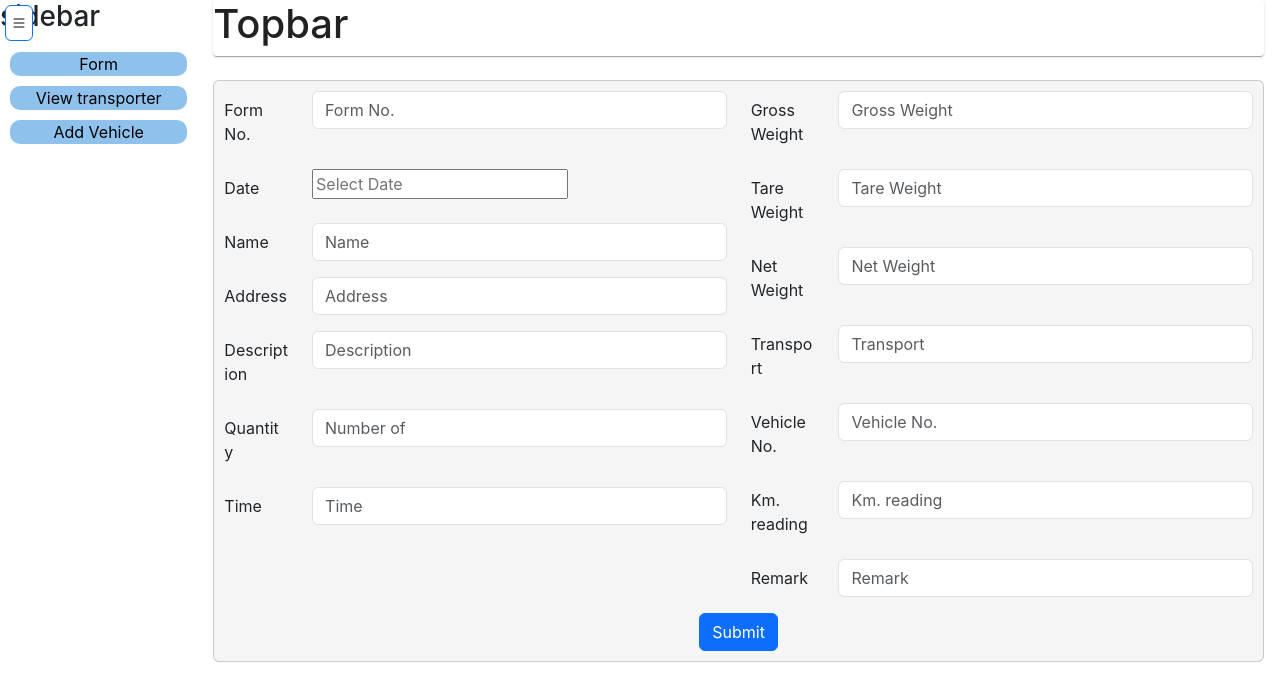
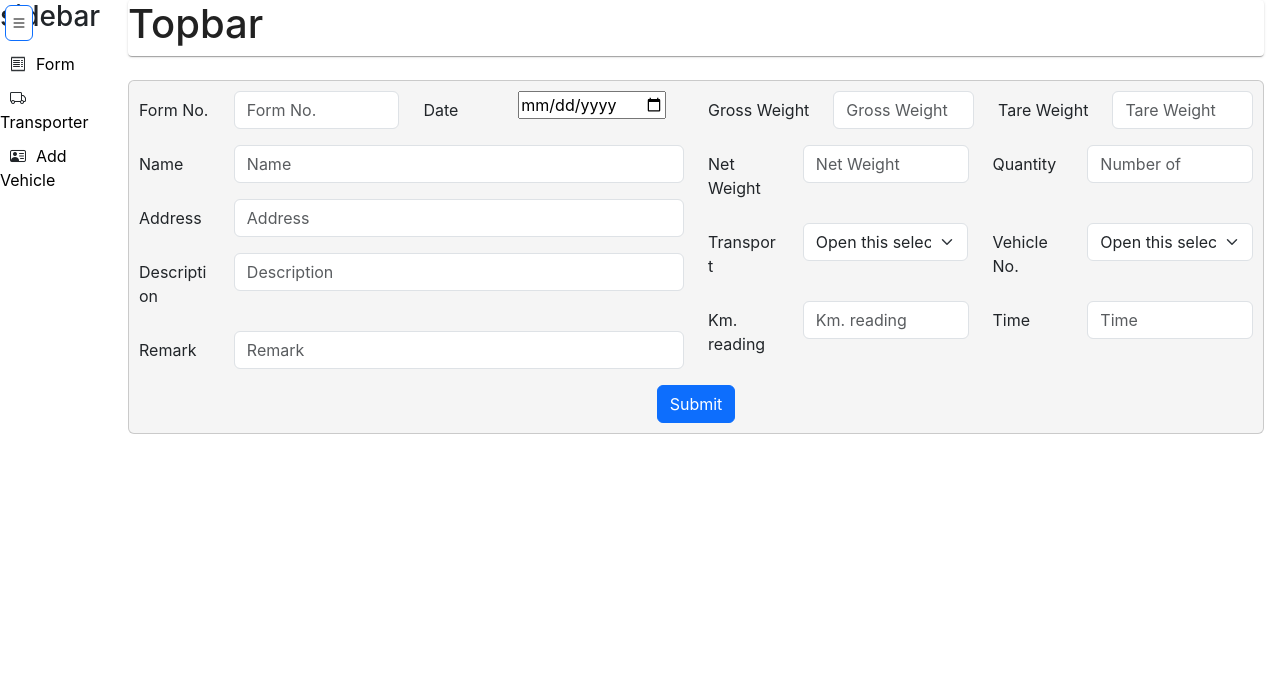
Before and after one commit to UchitChavda/Stone_App, a React (Create React App) app: page / in a window 1280 px wide. Both pictures are taken after a click on the button 19 px from the left and 23 px from the top of the page. Shown: the top 700 px of the page. Built offline with nearby package versions, Linux system fonts and the light colour scheme.

Commit message:
updated form and transport modal

```diff
--- a/src/App.js
+++ b/src/App.js
@@ -1,11 +1,9 @@
-import logo from './logo.svg';
 import './App.css';
-import { Card, Grid } from '@mui/material';
+import { Grid } from '@mui/material';
 import Sidebar from './Pages/Sidebar';
 import Topbar from './Pages/Topbar';
 import Main from './Pages/BillForm';
 import { useState } from 'react';
-// import { BrowserRouter, Routes, Route, Link } from "react-router-dom";
 import { BrowserRouter as Router, Routes, Route } from 'react-router-dom';
 import ViewTransporter from './Pages/ViewTransporter';
 import AddVehicle from './Pages/AddVehicle';
@@ -22,10 +20,10 @@ function App() {
         <Grid container columnSpacing={2} lg={12} md={12} sm={12} xs={12}>
           {isHovered && (
             <>
-              <Grid item lg={2} md={2} sm={2} xs={2}>
+              <Grid item lg={1.2} md={2} sm={2} xs={2}>
                 <Sidebar />
               </Grid>
-              <Grid item lg={10} md={10} sm={10} xs={10}>
+              <Grid item lg={10.8} md={10} sm={10} xs={10}>
                 <MenuButton isHovered={isHovered} setIsHovered={setIsHovered} />
                 <Topbar />
                 <Routes>
@@ -42,7 +40,7 @@ function App() {
               {/* <Grid item lg={1} md={0} sm={0} xs={0}>
                 <Sidebar isHovered={isHovered} setIsHovered={setIsHovered} />
               </Grid> */}
-              <Grid item lg={12} md={12} sm={12} xs={12} style={{marginLeft: '16px', marginTop: '16px'}}>
+              <Grid item lg={12} md={12} sm={12} xs={12} style={{ marginLeft: '16px', marginTop: '16px' }}>
                 <MenuButton isHovered={isHovered} setIsHovered={setIsHovered} />
                 <Topbar />
                 <Routes>
--- a/src/Pages/BillForm.jsx
+++ b/src/Pages/BillForm.jsx
@@ -5,6 +5,7 @@ import Button from 'react-bootstrap/Button';
 import Card from 'react-bootstrap/Card';
 import Row from 'react-bootstrap/Row';
 import DatePicker from "react-datepicker";
+import Dropdown from 'react-bootstrap/Dropdown';
 import "react-datepicker/dist/react-datepicker.css";
 
 function Main() {
@@ -60,7 +61,7 @@ function Main() {
                                 <Form.Label column sm="2">
                                     Form No.
                                 </Form.Label>
-                                <Col sm="10">
+                                <Col sm="4">
                                     <Form.Control
                                         type="text"
                                         placeholder="Form No."
@@ -68,20 +69,15 @@ function Main() {
                                         onChange={(e) => setFormNo(e.target.value)}
                                     />
                                 </Col>
-                            </Form.Group>
-
-                            <Form.Group as={Row} className="mb-3" controlId="formPlaintextPassword">
                                 <Form.Label column sm="2">
                                     Date
                                 </Form.Label>
-                                <Col sm="10">
-                                    <DatePicker
-                                        selected={date}
-                                        onChange={(date) => setDate(date)}
-                                        placeholderText="Select Date"
-                                    />
+                                <Col sm='4'>
+                                    <input type='date' placeholder='Select Date'></input>
                                 </Col>
                             </Form.Group>
+
+
 
                             <Form.Group as={Row} className="mb-3" controlId="formPlaintextPassword">
                                 <Form.Label column sm="2">
@@ -127,9 +123,64 @@ function Main() {
 
                             <Form.Group as={Row} className="mb-3" controlId="formPlaintextPassword">
                                 <Form.Label column sm="2">
+                                    Remark
+                                </Form.Label>
+                                <Col sm="10">
+                                    <Form.Control
+                                        type="text"
+                                        placeholder="Remark"
+                                        value={remark}
+                                        onChange={(e) => setRemark(e.target.value)}
+                                    />
+                                </Col>
+                            </Form.Group>
+
+                        </Col>
+
+                        <Col sm="6">
+
+                            <Form.Group as={Row} className="mb-3" controlId="formPlaintextPassword">
+                                <Form.Label column sm='auto' >
+                                    Gross Weight
+                                </Form.Label>
+                                <Col>
+                                    <Form.Control
+                                        type="text"
+                                        placeholder="Gross Weight"
+                                        value={grossWeight}
+                                        onChange={(e) => setGrossWeight(e.target.value)}
+                                    />
+                                </Col>
+                                <Form.Label column sm='auto' >
+                                    Tare Weight
+                                </Form.Label>
+                                <Col >
+                                    <Form.Control
+                                        type="text"
+                                        placeholder="Tare Weight"
+                                        value={tareWeight}
+                                        onChange={(e) => setTareWeight(e.target.value)}
+                                    />
+                                </Col>
+
+                            </Form.Group>
+
+                            <Form.Group as={Row} className="mb-3" controlId="formPlaintextPassword">
+                                <Form.Label column sm='2' >
+                                    Net Weight
+                                </Form.Label>
+                                <Col >
+                                    <Form.Control
+                                        type="text"
+                                        placeholder="Net Weight"
+                                        value={netWeight}
+                                        onChange={(e) => setNetWeight(e.target.value)}
+                                    />
+                                </Col>
+                                <Form.Label column sm='2'>
                                     Quantity
                                 </Form.Label>
-                                <Col sm="10">
+                                <Col >
                                     <Form.Control
                                         type="text"
                                         placeholder="Number of"
@@ -141,89 +192,32 @@ function Main() {
 
                             <Form.Group as={Row} className="mb-3" controlId="formPlaintextPassword">
                                 <Form.Label column sm="2">
-                                    Time
-                                </Form.Label>
-                                <Col sm="10">
-                                    <Form.Control
-                                        type="text"
-                                        placeholder="Time"
-                                        value={time}
-                                        onChange={(e) => setTime(e.target.value)}
-                                    />
-                                </Col>
-                            </Form.Group>
-
-                        </Col>
-
-                        <Col sm="6">
-
-                            <Form.Group as={Row} className="mb-3" controlId="formPlaintextPassword">
-                                <Form.Label column sm="2">
-                                    Gross Weight
-                                </Form.Label>
-                                <Col sm="10">
-                                    <Form.Control
-                                        type="text"
-                                        placeholder="Gross Weight"
-                                        value={grossWeight}
-                                        onChange={(e) => setGrossWeight(e.target.value)}
-                                    />
-                                </Col>
-                            </Form.Group>
-
-                            <Form.Group as={Row} className="mb-3" controlId="formPlaintextPassword">
-                                <Form.Label column sm="2">
-                                    Tare Weight
-                                </Form.Label>
-                                <Col sm="10">
-                                    <Form.Control
-                                        type="text"
-                                        placeholder="Tare Weight"
-                                        value={tareWeight}
-                                        onChange={(e) => setTareWeight(e.target.value)}
-                                    />
-                                </Col>
-                            </Form.Group>
-
-                            <Form.Group as={Row} className="mb-3" controlId="formPlaintextPassword">
-                                <Form.Label column sm="2">
-                                    Net Weight
-                                </Form.Label>
-                                <Col sm="10">
-                                    <Form.Control
-                                        type="text"
-                                        placeholder="Net Weight"
-                                        value={netWeight}
-                                        onChange={(e) => setNetWeight(e.target.value)}
-                                    />
-                                </Col>
-                            </Form.Group>
-
-                            <Form.Group as={Row} className="mb-3" controlId="formPlaintextPassword">
-                                <Form.Label column sm="2">
                                     Transport
                                 </Form.Label>
-                                <Col sm="10">
-                                    <Form.Control
-                                        type="text"
-                                        placeholder="Transport"
-                                        value={transport}
-                                        onChange={(e) => setTransport(e.target.value)}
-                                    />
+                                <Col sm="4">
+                                    <Form.Select aria-label="Default select example">
+                                        <option>Open this select menu</option>
+                                        <option value="1">One</option>
+                                        <option value="2">Two</option>
+                                        <option value="3">Three</option>
+                                    </Form.Select>
                                 </Col>
-                            </Form.Group>
-
-                            <Form.Group as={Row} className="mb-3" controlId="formPlaintextPassword">
                                 <Form.Label column sm="2">
                                     Vehicle No.
                                 </Form.Label>
-                                <Col sm="10">
-                                    <Form.Control
+                                <Col sm="4">
+                                    {/* <Form.Control
                                         type="text"
                                         placeholder="Vehicle No."
                                         value={vehicleNo}
                                         onChange={(e) => setVehicleNo(e.target.value)}
-                                    />
+                                    /> */}
+                                    <Form.Select aria-label="Default select example">
+                                        <option>Open this select menu</option>
+                                        <option value="1">One</option>
+                                        <option value="2">Two</option>
+                                        <option value="3">Three</option>
+                                    </Form.Select>
                                 </Col>
                             </Form.Group>
 
@@ -231,7 +225,7 @@ function Main() {
                                 <Form.Label column sm="2">
                                     Km. reading
                                 </Form.Label>
-                                <Col sm="10">
+                                <Col >
                                     <Form.Control
                                         type="text"
                                         placeholder="Km. reading"
@@ -239,18 +233,15 @@ function Main() {
                                         onChange={(e) => setKmReading(e.target.value)}
                                     />
                                 </Col>
-                            </Form.Group>
-
-                            <Form.Group as={Row} className="mb-3" controlId="formPlaintextPassword">
                                 <Form.Label column sm="2">
-                                    Remark
+                                    Time
                                 </Form.Label>
-                                <Col sm="10">
+                                <Col s>
                                     <Form.Control
                                         type="text"
-                                        placeholder="Remark"
-                                        value={remark}
-                                        onChange={(e) => setRemark(e.target.value)}
+                                        placeholder="Time"
+                                        value={time}
+                                        onChange={(e) => setTime(e.target.value)}
                                     />
                                 </Col>
                             </Form.Group>
--- a/src/Pages/Sidebar.jsx
+++ b/src/Pages/Sidebar.jsx
@@ -1,23 +1,11 @@
 import Card from 'react-bootstrap/Card';
-import React, { useState } from 'react';
-import { BrowserRouter, Routes, Route, Link } from "react-router-dom";
-import { NavLink } from "react-router-dom";
+import React from 'react';
+import { Link } from "react-router-dom";
 
 function Sidebar({ isHovered, setIsHovered }) {
-
-    const handleclick1 = () => {
-        setIsHovered(true)
-    }
-
-    const handleclick2 = () => {
-        setIsHovered(false)
-    }
-
     return (
         <div>
             <Card
-                // onMouseEnter={handleclick1}
-                // onMouseLeave={handleclick2}
                 style={{
                     height: "98vh",
                     border: 'none'
@@ -26,19 +14,16 @@ function Sidebar({ isHovered, setIsHovered }) {
                 <nav>
                     <ul>
                         <li>
-                            {/* <div style={{position:'relative'}}> */}
-                                <Link to="/" className='stretched-link' >Form</Link>
-                            {/* </div> */}
-                            {/* <NavLink to="/">Form</NavLink> */}
-                            {/* <a href='/'> Form </a> */}
+                            <i class="bi bi-receipt" style={{ marginRight: "10px", marginLeft: "10px" }}></i>
+                            <Link to="/" className='stretched-link' >Form</Link>
                         </li>
                         <li>
-                            <Link to="/vtrns" className='stretched-link' >View transporter</Link>
-                            {/* <a href='/vtrns'> View transporter </a> */}
+                            <i class="bi bi-truck" style={{ marginRight: "10px", marginLeft: "10px" }}></i>
+                            <Link to="/vtrns" className='stretched-link' >Transporter</Link>
                         </li>
                         <li>
+                            <i class="bi bi-person-vcard" style={{ marginRight: "10px", marginLeft: "10px" }}></i>
                             <Link to="/addvhcl" className='stretched-link' >Add Vehicle</Link>
-                            {/* <a href='/addvhcl'> Add Vehicle </a> */}
                         </li>
                     </ul>
                 </nav>
--- a/src/Pages/ViewTransporter.jsx
+++ b/src/Pages/ViewTransporter.jsx
@@ -6,6 +6,7 @@ import { useState } from 'react';
 import Form from 'react-bootstrap/Form';
 import Col from 'react-bootstrap/Col';
 import Row from 'react-bootstrap/Row';
+import Dropdown from 'react-bootstrap/Dropdown';
 
 function ViewTransporter() {
 
@@ -37,6 +38,21 @@ function ViewTransporter() {
                         <Modal.Title>Add Vehicle</Modal.Title>
                     </Modal.Header>
                     <Modal.Body>
+
+                        <Form.Group as={Row} className="mb-3" controlId="formPlaintextPassword">
+                            <Form.Label column sm="3">
+                                Transporter
+                            </Form.Label>
+                            <Col sm="9">
+                            <Form.Select aria-label="Default select example">
+                                        <option>Open this select menu</option>
+                                        <option value="1">One</option>
+                                        <option value="2">Two</option>
+                                        <option value="3">Three</option>
+                                    </Form.Select>
+                            </Col>
+                        </Form.Group>
+
                         <Form.Group as={Row} className="mb-3" controlId="formPlaintextPassword">
                             <Form.Label column sm="3">
                                 Vehicle No.
@@ -45,6 +61,7 @@ function ViewTransporter() {
                                 <Form.Control type="text" placeholder="Vehicle No." />
                             </Col>
                         </Form.Group>
+
                     </Modal.Body>
                     <Modal.Footer>
                         <Button variant="danger" onClick={handleClose}>
--- a/src/index.css
+++ b/src/index.css
@@ -25,9 +25,15 @@ a {
 }
 
 li {
-  background-color: rgb(143, 193, 237);
-  margin: 10px;
-  text-align: center;
-  border-radius: 10px;
+  /* background-color: rgb(143, 193, 237); */
+  margin-top: 10px;
+  margin-bottom: 10px;
+  width: 100%;
+  /* text-align: center; */
+  /* border-radius: 10px; */
   position: relative;
 }
+
+li:hover {
+  box-shadow: 0px 0px 5px 0px rgb(201, 201, 201);
+}
--- a/src/index.js
+++ b/src/index.js
@@ -3,7 +3,6 @@ import ReactDOM from 'react-dom/client';
 import './index.css';
 import App from './App';
 import reportWebVitals from './reportWebVitals';
-import { BrowserRouter, Routes, Route, Link } from "react-router-dom";
 
 const root = ReactDOM.createRoot(document.getElementById('root'));
 root.render(
```
